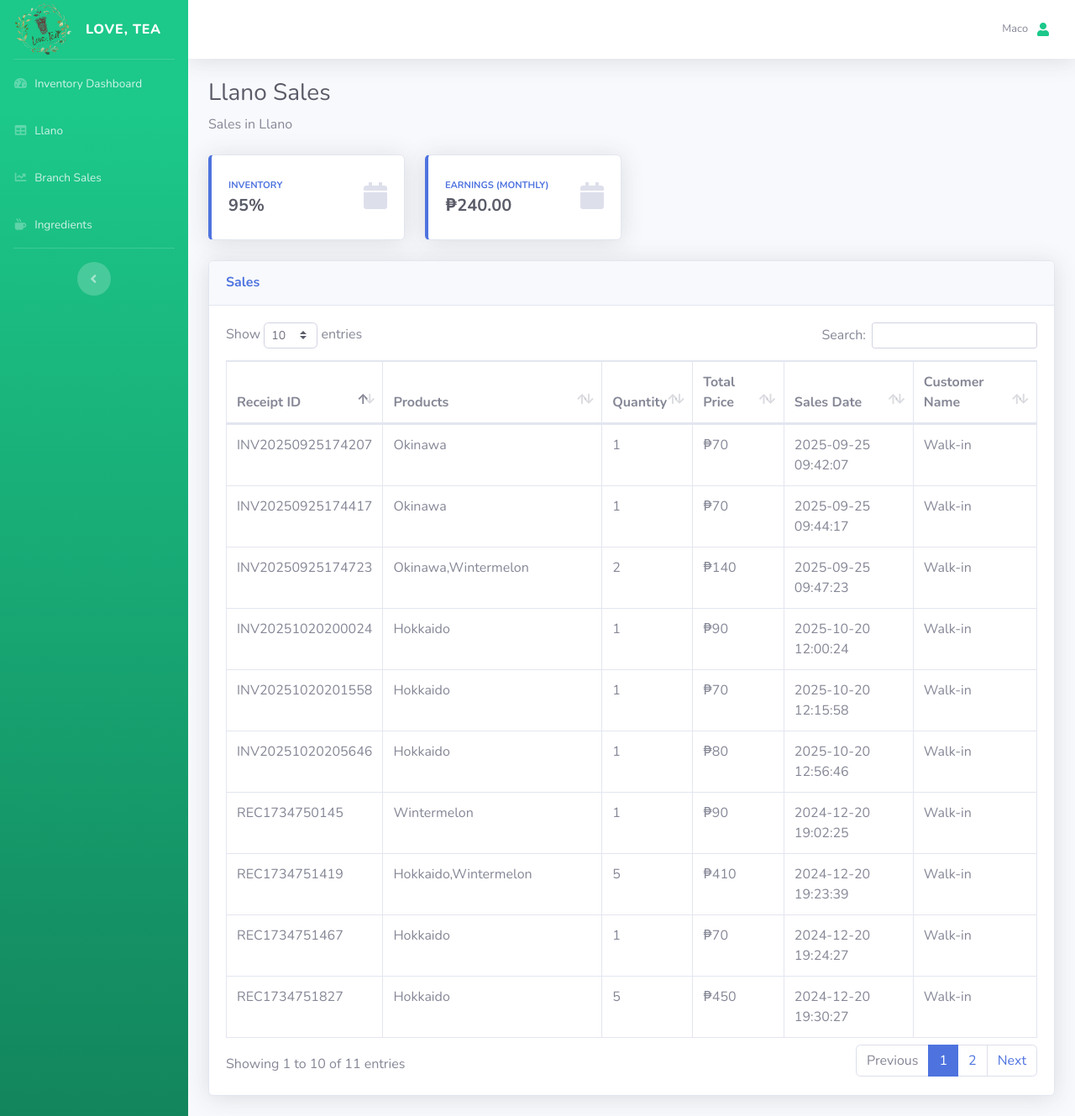
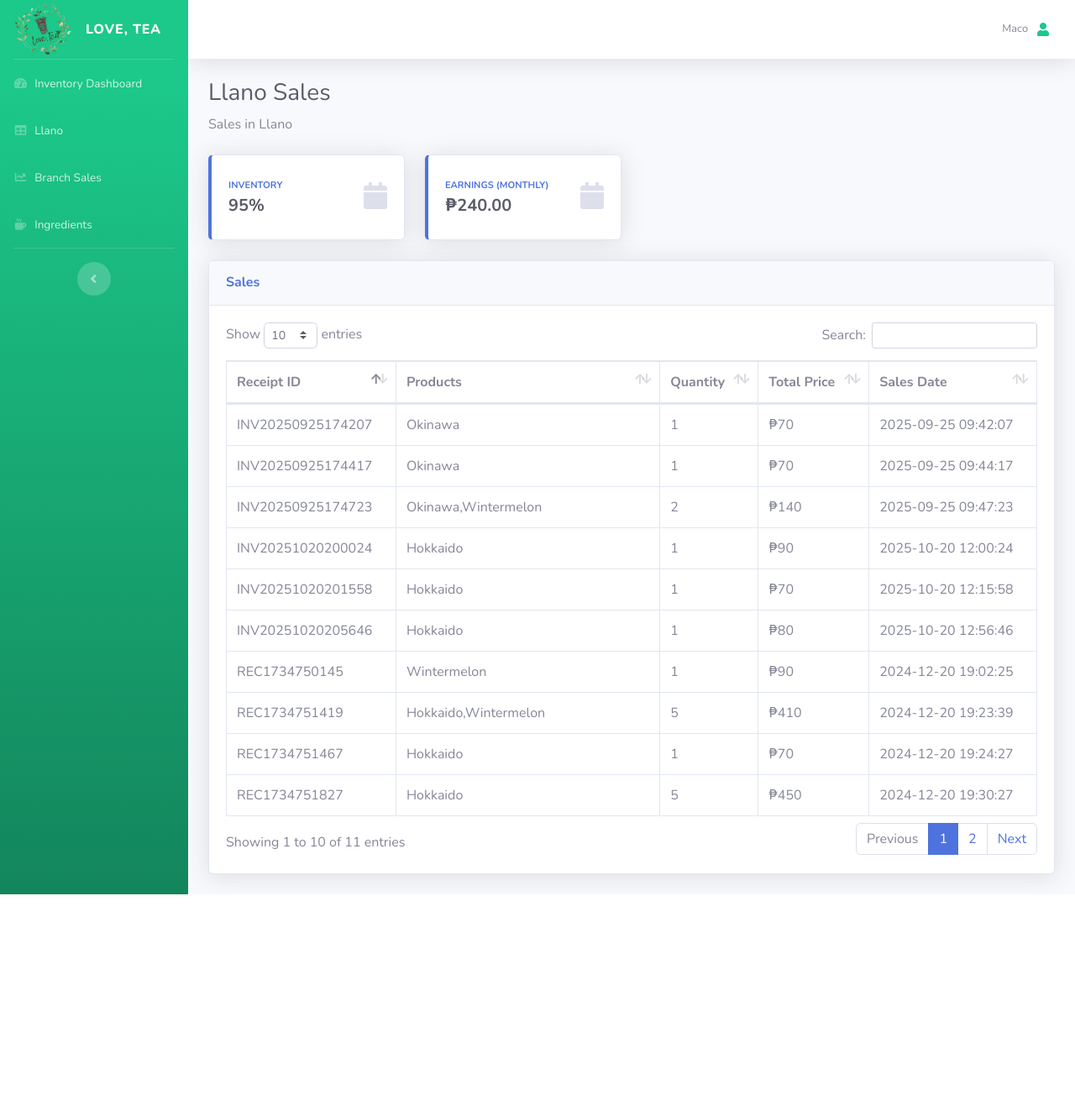
Before and after one commit to joseph23pronton/milkteashopserver, a PHP site: page /sales.php?id=245 in a window 1280 px wide. Shown: the whole page at 84% size. After the commit the page ends 1065 px from the top, so only its background shows below. Run offline with PHP 8.4, Linux system fonts and the light colour scheme; a user stored in the database is signed in; data comes from the database, SQL or seed files in the repository.

Commit message:
fuck the sales, pwede na to

```diff
--- a/sales.php
+++ b/sales.php
@@ -140,7 +140,6 @@ $total_earnings = $earnings_row['total_earnings'] ?: 0; // Default to 0 if no ea
                                     <th>Quantity</th>
                                     <th>Total Price</th>
                                     <th>Sales Date</th>
-                                    <th>Customer Name</th>
                                 </tr>
                             </thead>
                             <tbody>
@@ -176,7 +175,6 @@ $total_earnings = $earnings_row['total_earnings'] ?: 0; // Default to 0 if no ea
                                         <td>{$row['total_quantity']}</td>
                                         <td>" . '₱' . "{$row['total_price']}</td>
                                         <td>{$row['sales_date']}</td>
-                                        <td>{$row['customer_name']}</td>
                                     </tr>";
                                     }
                                 } else {
```
